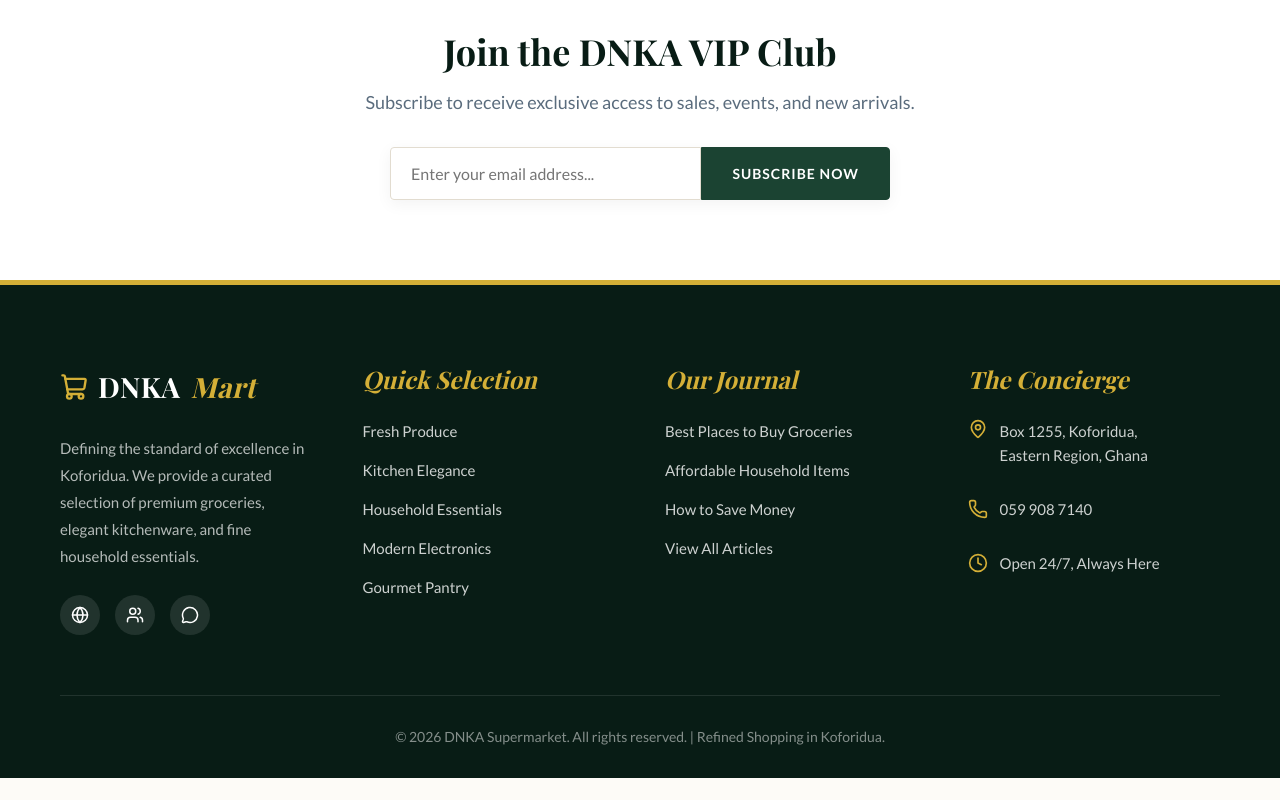
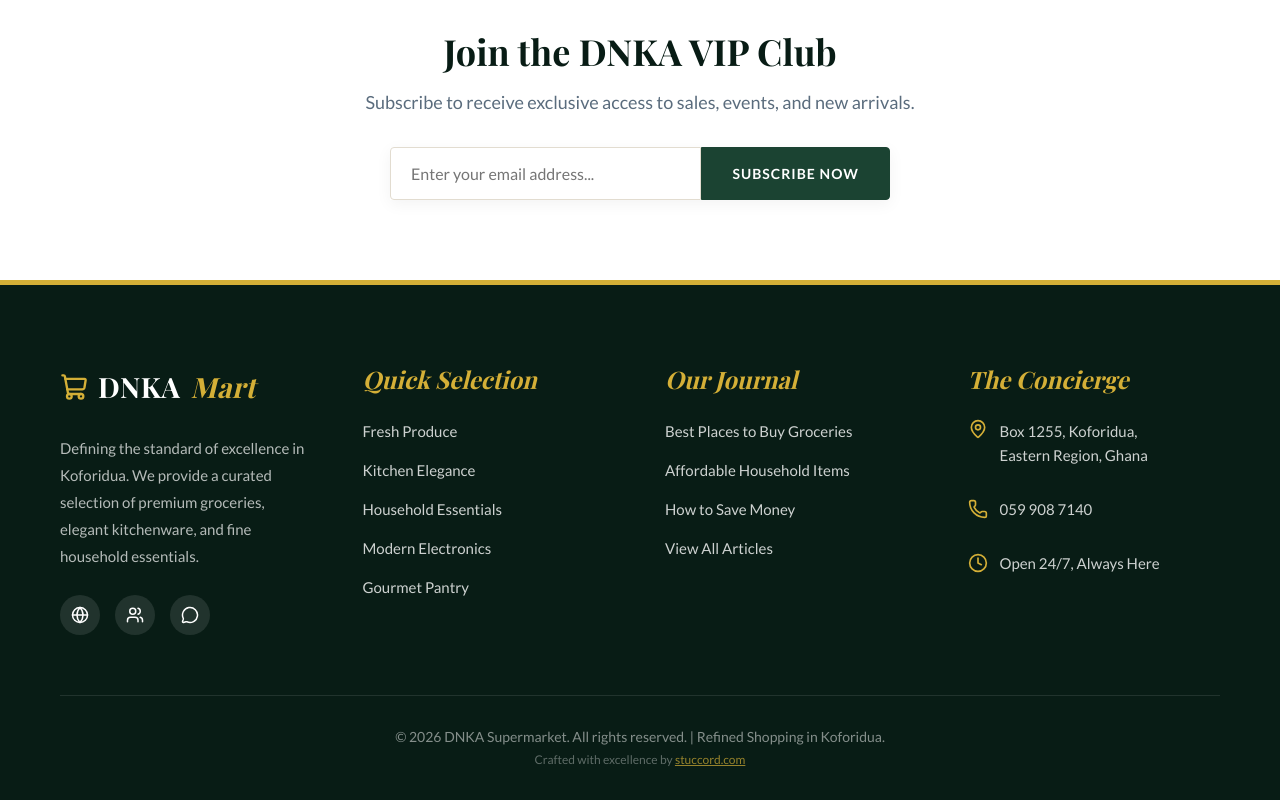
Before and after one commit to Stuccord/DNKA-Supermarket, a React (Vite) app: page /DNKA-Supermarket/blog in a window 1280 px wide. Shown: the part 2682-3482 px from the top of the page. Before the commit the page ends 3460 px from the top, so only its background shows below. Built offline with nearby package versions, Linux system fonts and the light colour scheme; a web font is replaced by a local one.

Commit message:
docs: add stuccord.com credit to footer

```diff
--- a/src/components/Footer.jsx
+++ b/src/components/Footer.jsx
@@ -63,7 +63,7 @@ const Footer = () => {
           </div>
         </div>
         <div className="footer-bottom">
-          <p>&copy; {new Date().getFullYear()} DNKA Supermarket. All rights reserved. | Refined Shopping in Koforidua.</p>
+          <p>&copy; {new Date().getFullYear()} DNKA Supermarket. All rights reserved. | Refined Shopping in Koforidua. <br/> <span style={{ opacity: 0.7, fontSize: '12px' }}>Crafted with excellence by <a href="https://stuccord.com" target="_blank" rel="noopener noreferrer" style={{ color: 'var(--primary-orange)', textDecoration: 'underline' }}>stuccord.com</a></span></p>
         </div>
       </div>
     </footer>
```
